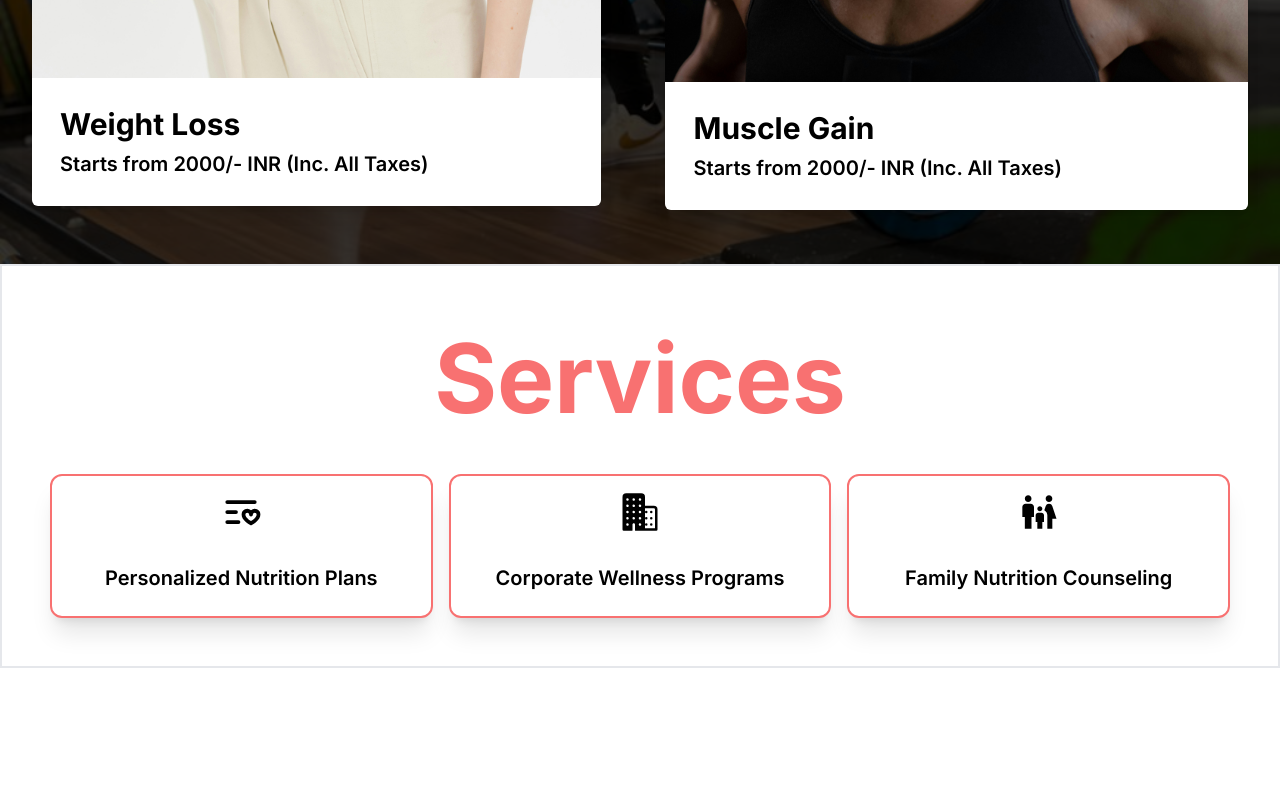
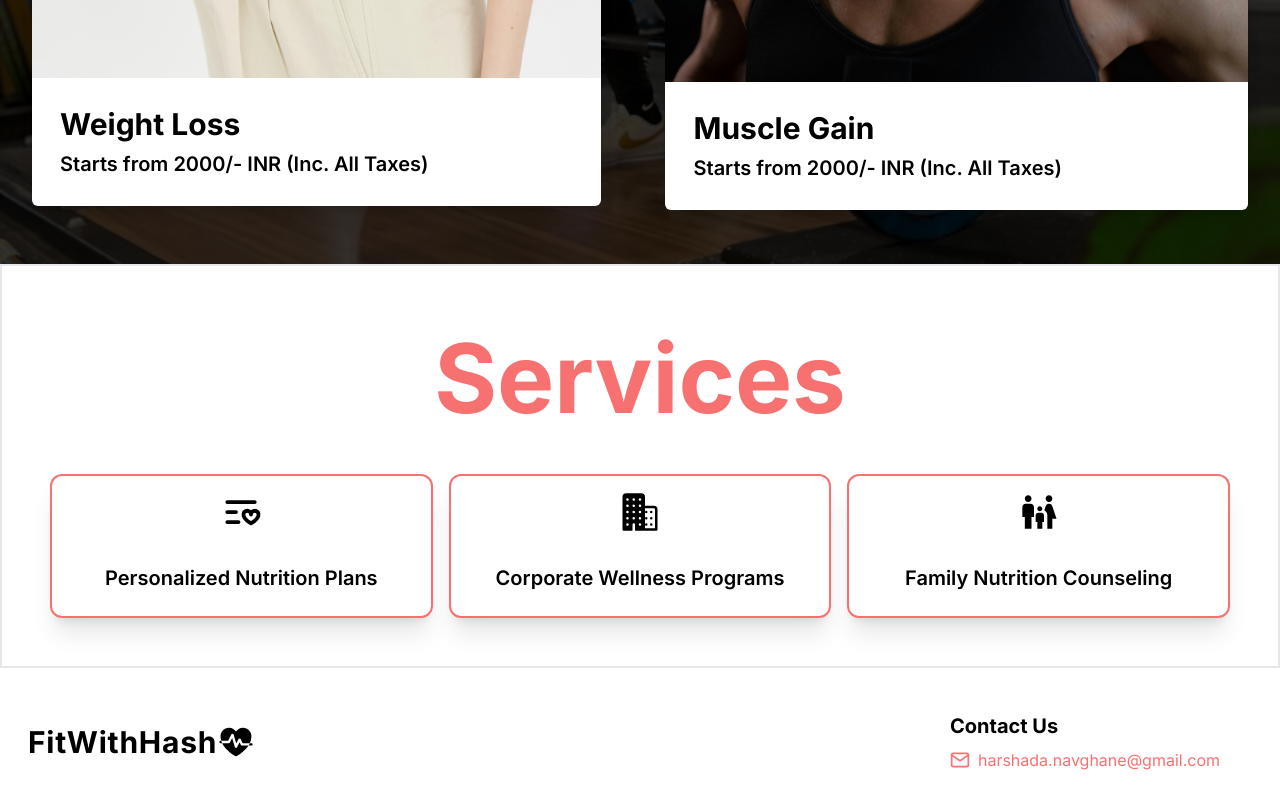
Before and after one commit to vinayak-navghane/FitWithHash, a Next.js app: page / in a window 1280 px wide. Shown: the part 2380-3180 px from the top of the page. Before the commit the page ends 3064 px from the top, so only its background shows below. Built offline with nearby package versions, Linux system fonts and the light colour scheme.

Commit message:
add Footer component

```diff
--- a/app/page.tsx
+++ b/app/page.tsx
@@ -1,5 +1,6 @@
 import About from "@/components/About";
 import DietPlans from "@/components/DietPlans";
+import Footer from "@/components/Footer";
 import Hero from "@/components/Hero";
 import Navbar from "@/components/Navbar";
 import Services from "@/components/Services";
@@ -13,6 +14,7 @@ export default function Home() {
       <About />
       <DietPlans bgImage="hash.jpeg" />
       <Services />
+      <Footer />
     </main>
   );
 }
--- /dev/null
+++ b/components/Footer.tsx
@@ -0,0 +1,39 @@
+
+import React from 'react';
+import { FiMail } from 'react-icons/fi';
+import { IoFitness } from "react-icons/io5";
+import Link from 'next/link';
+
+const Footer: React.FC = () => {
+    return (
+        <footer className="bg-white text-red-400 p-7">
+            <div className="container mx-auto flex flex-col lg:flex-row items-center justify-between">
+                {/* Logo and Company Name on the left */}
+                <div className="flex items-center mb-4 lg:mb-0 cursor-pointer">
+                    <Link href='/'>
+                        <p className='text-black text-xl lg:text-3xl font-bold tracking-wide'>
+                            FitWithHash
+                        </p>
+                    </Link>
+                    <IoFitness size={38} color="black" />
+                </div>
+
+                {/* Contact information on the right */}
+                <div className="flex flex-col lg:flex-row">
+                    <div className="lg:mr-8">
+                        <p className="text-xl font-bold text-black">Contact Us</p>
+
+                        <div className="flex items-center mt-2">
+                            <div>
+                                <FiMail size={20} />
+                            </div>
+                            <p className="ml-2">harshada.navghane@gmail.com</p>
+                        </div>
+                    </div>
+                </div>
+            </div>
+        </footer>
+    );
+};
+
+export default Footer;
```
